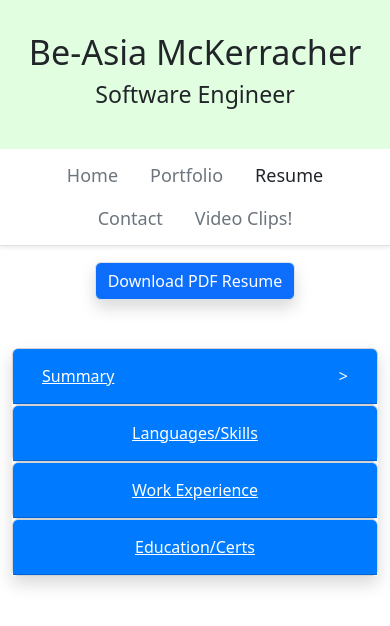
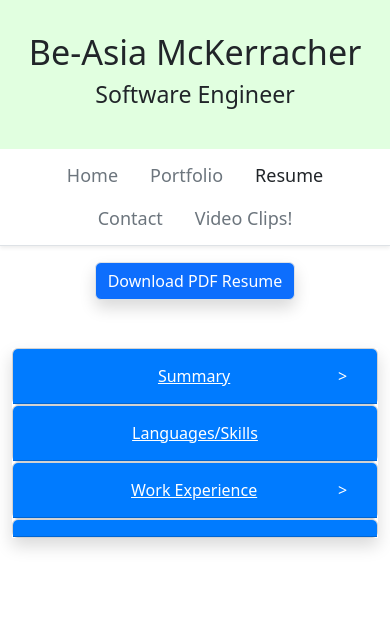
Before and after one commit to amerigirl/AngularPortfolioWebsite, an Angular app: page /resume in a window 390 px wide. Shown: the top 626 px of the page. Built offline with nearby package versions, Linux system fonts and the light colour scheme.

Commit message:
updating work experience responsiveness

```diff
--- a/src/app/resume/resume.component.html
+++ b/src/app/resume/resume.component.html
@@ -5,12 +5,18 @@
 
   <div class="bg-2">
     <accordion [isAnimated]="true" class="shadow">
-      <accordion-group [(isOpen)]="isWorkExperienceOpen">
-        <button accordion-heading class="btn btn-block justify-content-between d-flex w-100">
+      <accordion-group [(isOpen)]="isSummaryOpen">
+        <button
+          accordion-heading
+          class="btn btn-block justify-content-between d-flex w-100"
+        >
+          <div style="visibility: hidden">></div>
           <div class="btn-link">Summary</div>
-
-          <div *ngIf="!isWorkExperienceOpen" style="color: white;">></div>
-          <div *ngIf="isWorkExperienceOpen" style="color: white;">v</div>
+          <!--not very clean but do you remember WHY this is necessary-->
+          <div style="width: 10.95px">
+            <div *ngIf="!isSummaryOpen" style="color: white">></div>
+            <div *ngIf="isSummaryOpen" style="color: white">v</div>
+          </div>
         </button>
         <p>
           Hello! A quick blurg about me: I'm a Software Engineer with a pension
@@ -64,7 +70,22 @@
         </div>
       </accordion-group>
 
-      <accordion-group heading="Work Experience">
+      <accordion-group [(isOpen)]="isWorkExperienceOpen">
+        <button
+         accordion-heading
+          class="btn btn-block justify-content-between d-flex w-100"
+        >
+
+
+          <div style="visibility: hidden">></div>
+          <div class="btn-link">Work Experience</div>
+
+          <div style="width: 10.95px">
+            <div *ngIf="!isWorkExperienceOpen" style="color: white">></div>
+            <div *ngIf="isWorkExperienceOpen" style="color: white">v</div>
+          </div>
+        </button>
+
         <div style="text-align: left">
           <h5>Associate Software Engineer</h5>
           <div class="sTitle">
@@ -168,7 +189,8 @@
         </div>
       </accordion-group>
 
-      <accordion-group heading="Education/Certs">
+      <accordion-group [(isOpen)]="isEducationOpen">
+
         <div class="row" style="text-align: left">
           <div class="col">
             <h5 class="edu mb-4">Education</h5>
--- a/src/app/resume/resume.component.ts
+++ b/src/app/resume/resume.component.ts
@@ -9,7 +9,11 @@ import { Title } from '@angular/platform-browser';
 export class ResumeComponent {
   //you need to add a renderer to deal with viewing files or downloading them??
 
+  isSummaryOpen: boolean = false;
   isWorkExperienceOpen: boolean = false;
+  isLanguageSkillsOpen: boolean = false;
+  isEducationOpen: boolean = false;
+
   constructor(private renderer: Renderer2,private titleservice: Title) {
     //this will set the tab title
     this.titleservice.setTitle('Be-Asia McKerracher - Resume');
```
